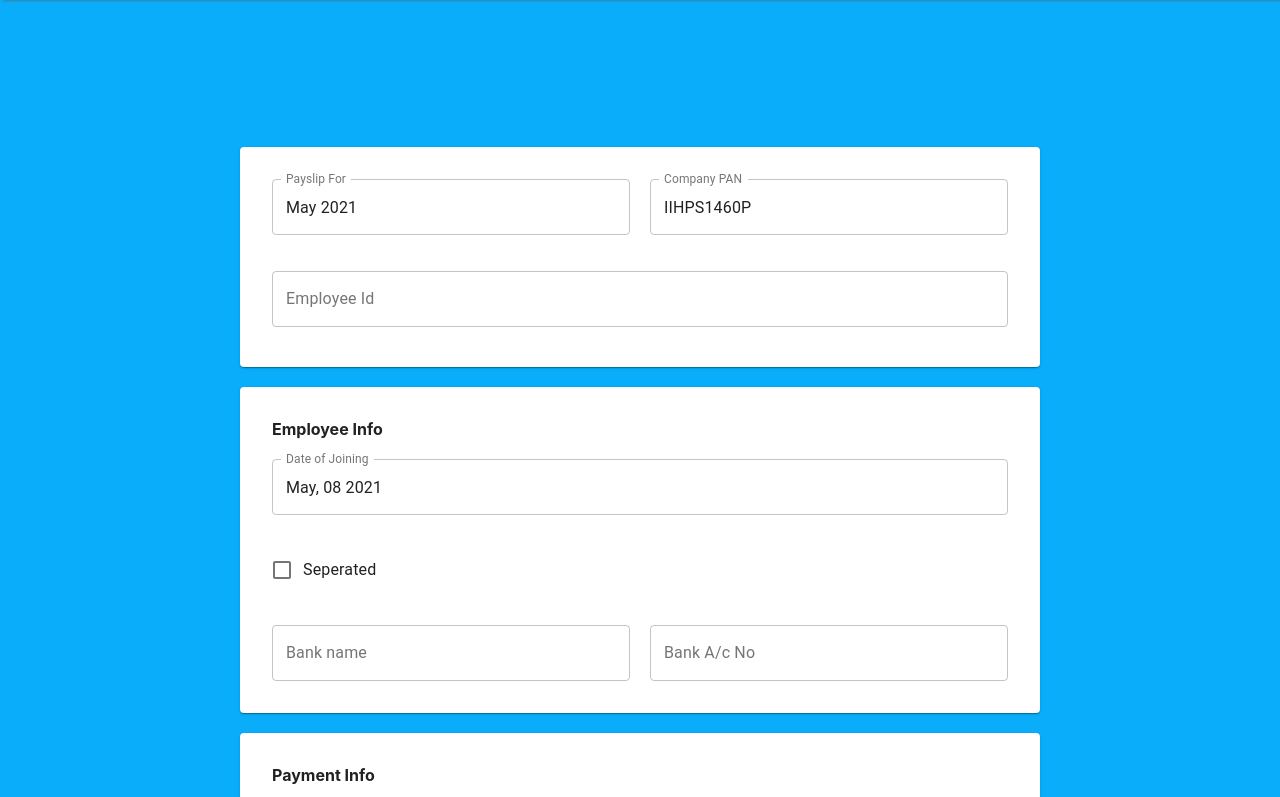
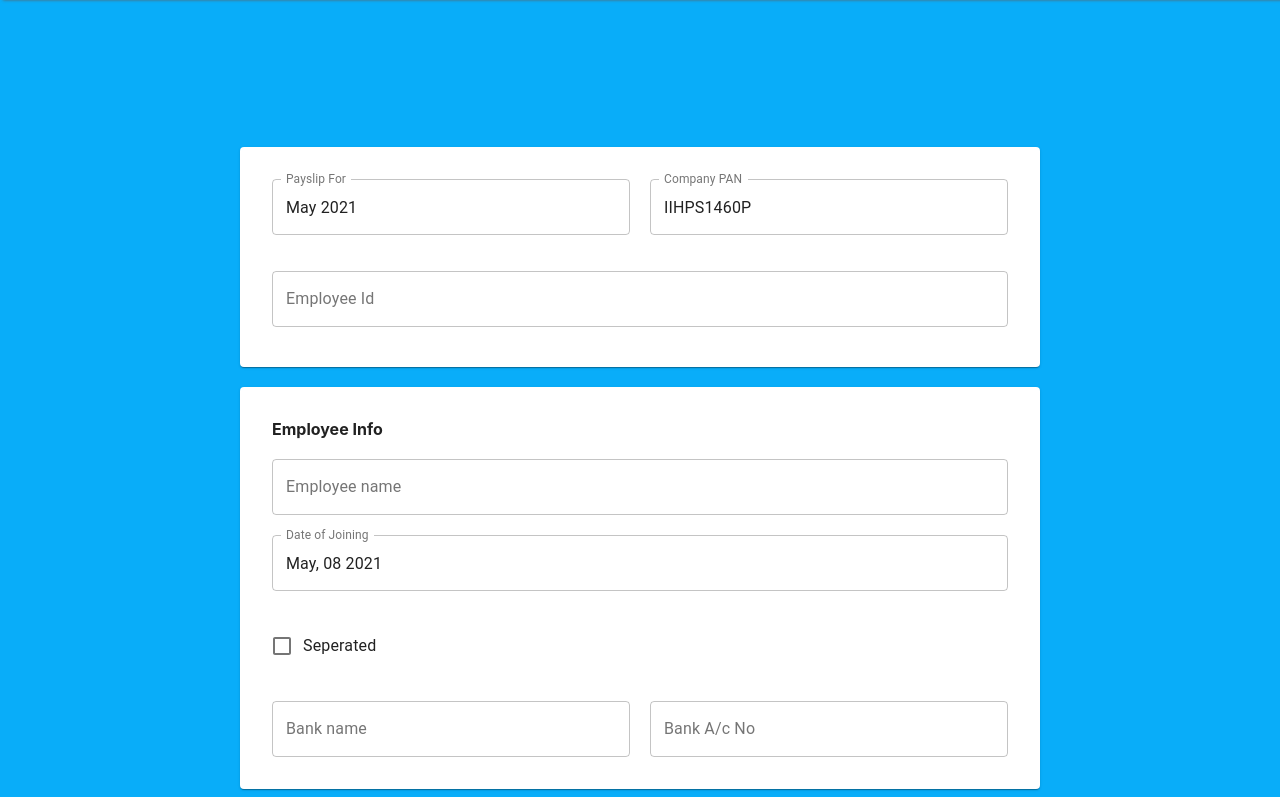
Before and after one commit to labibsk/sallary-slip, a React (Create React App) app: page / in a window 1280 px wide. Shown: the top 797 px of the page. Built offline with nearby package versions, Linux system fonts and the light colour scheme; no server answers; the database is empty.

Commit message:
Added Employee name field

```diff
--- a/src/App.js
+++ b/src/App.js
@@ -10,7 +10,6 @@ import Total from './components/Total';
 import NavBar from './components/NavBar';
 import { makeStyles, useMediaQuery } from '@material-ui/core';
 import Fab from '@material-ui/core/Fab'
-import { PictureAsPdf } from '@material-ui/icons';
 import onSaveClick from './save';
 import { db } from './firebase';
 import { useDispatch, useSelector } from 'react-redux';
--- a/src/actionTypes.js
+++ b/src/actionTypes.js
@@ -1,6 +1,7 @@
 export const DATE = "DATE";
 export const COMPANY_PAN = "COMPANY_PAN";
 export const EMPLOYEE_ID = "EMPLOYEE_ID";
+export const EMPLOYEE_NAME = "EMPLOYEE_NAME";
 export const DATE_OF_JOINING = "DATE_OF_JOINING";
 export const HAS_SEPERATED = "HAS_SEPERATED";
 export const DATE_OF_SEPERATION = "DATE_OF_SEPERATION";
@@ -29,6 +30,7 @@ export const RESET = "RESET";
 
 // Errors
 export const EMPLOYEE_ID_ERROR = "EMPLOYEE_ID_ERROR";
+export const EMPLOYEE_NAME_ERROR = "EMPLOYEE_NAME_ERROR";
 export const COMPANY_PAN_ERROR = "COMPANY_PAN_ERROR";
 export const PAN_ERROR = "PAN_ERROR";
 export const BANK_NAME_ERROR = "BANK_NAME_ERROR";
--- a/src/actions.js
+++ b/src/actions.js
@@ -16,6 +16,12 @@ export function updateCompanyPan(value) {
 export function updateEmployeeId(value) {
     return {
         type: actionTypes.EMPLOYEE_ID,
+        payload: value
+    }
+}
+export function updateEmployeeName(value) {
+    return {
+        type: actionTypes.EMPLOYEE_NAME,
         payload: value
     }
 }
@@ -146,6 +152,13 @@ export function updateEmployeeIds(value) {
 export function updateEmployeeIdError(value) {
     return {
         type: actionTypes.EMPLOYEE_ID_ERROR,
+        payload: value
+    }
+}
+
+export function updateEmployeeNameError(value) {
+    return {
+        type: actionTypes.EMPLOYEE_NAME_ERROR,
         payload: value
     }
 }
@@ -288,6 +301,7 @@ export function updateEmployeeInfo(data) {
         type: actionTypes.EMPLOYEE_INFO,
         payload: {
             pan: data.pan,
+            employeeName: data.employeeName,
             bankName: data.bankName,
             bankAccountNo: data.bankAccountNo,
             dateOfJoining: parse(data.dateOfJoining, "dd MMM yyyy", new Date()),
--- a/src/components/EmployeeInfo.js
+++ b/src/components/EmployeeInfo.js
@@ -3,12 +3,15 @@ import { Card } from "@material-ui/core";
 import TextField from '@material-ui/core/TextField';
 import Dates from './Dates';
 import { useDispatch, useSelector } from 'react-redux';
-import { updateBankAccountNo, updateBankName } from '../actions';
+import { updateBankAccountNo, updateBankName, updateEmployeeName } from '../actions';
 
 function EmployeeInfo() {
 
     const bankName = useSelector(state => state.bankName);
     const bankAccountNo = useSelector(state => state.bankAccountNo);
+
+    const employeeName = useSelector(state => state.employeeName);
+    const employeeNameError = useSelector(state => state.employeeNameError);
 
     const bankNameError = useSelector(state => state.bankNameError);
     const bankAccountNoError = useSelector(state => state.bankAccountNoError);
@@ -18,6 +21,15 @@ function EmployeeInfo() {
     return (
         <Card className="card">
             <p className="title">Employee Info</p>
+            <TextField
+                fullWidth={false}
+                id="employeeName"
+                label="Employee name"
+                variant="outlined"
+                value={employeeName}
+                error={employeeNameError}
+                helperText={employeeNameError ? "Please Enter Employee name" : ""}
+                onChange={(e) => dispatch(updateEmployeeName(e.target.value))} />
             <Dates />
             <div className="horizontal">
                 <TextField
--- a/src/components/SavingDialog.js
+++ b/src/components/SavingDialog.js
@@ -1,11 +1,10 @@
-import { CircularProgress, Dialog } from '@material-ui/core';
+import { CircularProgress } from '@material-ui/core';
 import React from 'react';
 import { useSelector } from 'react-redux';
 import './SavingDialog.css';
 
 function SavingDialog() {
     const message = useSelector(state => state.savingMessage);
-    const open = useSelector(state => state.saving);
 
     return (
         <div className="SavingDialog">
--- a/src/components/SlipFor.js
+++ b/src/components/SlipFor.js
@@ -1,5 +1,5 @@
 import React from 'react'
-import { MuiPickersUtilsProvider, DatePicker, KeyboardDatePicker } from "@material-ui/pickers";
+import { MuiPickersUtilsProvider, DatePicker } from "@material-ui/pickers";
 import DateFnsUtils from "@date-io/date-fns";
 import { updateDate } from '../actions';
 import { useSelector, useDispatch } from 'react-redux';
--- a/src/generateDoc.js
+++ b/src/generateDoc.js
@@ -67,6 +67,7 @@ const generateDoc = (data) => {
         store.dispatch(updateSavingMessage("Saving Employee data..."));
         db.collection("employeeIds").doc(data.employeeId).set({
             pan: data.pan,
+            employeeName: data.employeeName,
             bankName: data.bankName,
             bankAccountNo: data.bankAccountNo,
             dateOfJoining: data.dateOfJoining,
--- a/src/reducer.js
+++ b/src/reducer.js
@@ -11,6 +11,7 @@ const initial = {
     date: today,
     companyPan: 'IIHPS1460P',
     employeeId: '',
+    employeeName: '',
     dateOfJoining: today,
     hasSeperated: false,
     dateOfSeperation: today,
@@ -40,6 +41,7 @@ export default function reducer(state = initial, action) {
         case actionTypes.DATE: return { ...state, date: action.payload }
         case actionTypes.COMPANY_PAN: return { ...state, companyPan: action.payload }
         case actionTypes.EMPLOYEE_ID: return { ...state, employeeId: action.payload }
+        case actionTypes.EMPLOYEE_NAME: return { ...state, employeeName: action.payload }
         case actionTypes.DATE_OF_JOINING: return { ...state, dateOfJoining: action.payload }
         case actionTypes.HAS_SEPERATED: return { ...state, hasSeperated: action.payload }
         case actionTypes.DATE_OF_SEPERATION: return { ...state, dateOfSeperation: action.payload }
@@ -65,6 +67,7 @@ export default function reducer(state = initial, action) {
 
         // Errors
         case actionTypes.EMPLOYEE_ID_ERROR: return { ...state, employeeIdError: action.payload }
+        case actionTypes.EMPLOYEE_NAME_ERROR: return { ...state, employeeNameError: action.payload }
         case actionTypes.COMPANY_PAN_ERROR: return { ...state, companyPanError: action.payload }
         case actionTypes.PAN_ERROR: return { ...state, panError: action.payload }
         case actionTypes.BANK_NAME_ERROR: return { ...state, bankNameError: action.payload }
--- a/src/save.js
+++ b/src/save.js
@@ -1,6 +1,7 @@
 import store from './store';
 import {
     updateEmployeeIdError,
+    updateEmployeeNameError,
     updateCompanyPanError,
     updatePanError,
     updateBankNameError,
@@ -154,6 +155,7 @@ const onSaveClick = () => {
         date: format(state.date, "MMM yyyy"),
         companyPan: state.companyPan,
         employeeId: state.employeeId,
+        employeeName: state.employeeName,
         dateOfJoining: format(state.dateOfJoining, "dd MMM yyyy"),
         dateOfSeperation: state.hasSeperated ? format(state.dateOfSeperation, "dd MMM yyyy") : "N/A",
         bankName: state.bankName,
```
Also changed, not shown: 2 other files (tests, documents, lock files or other folders).
